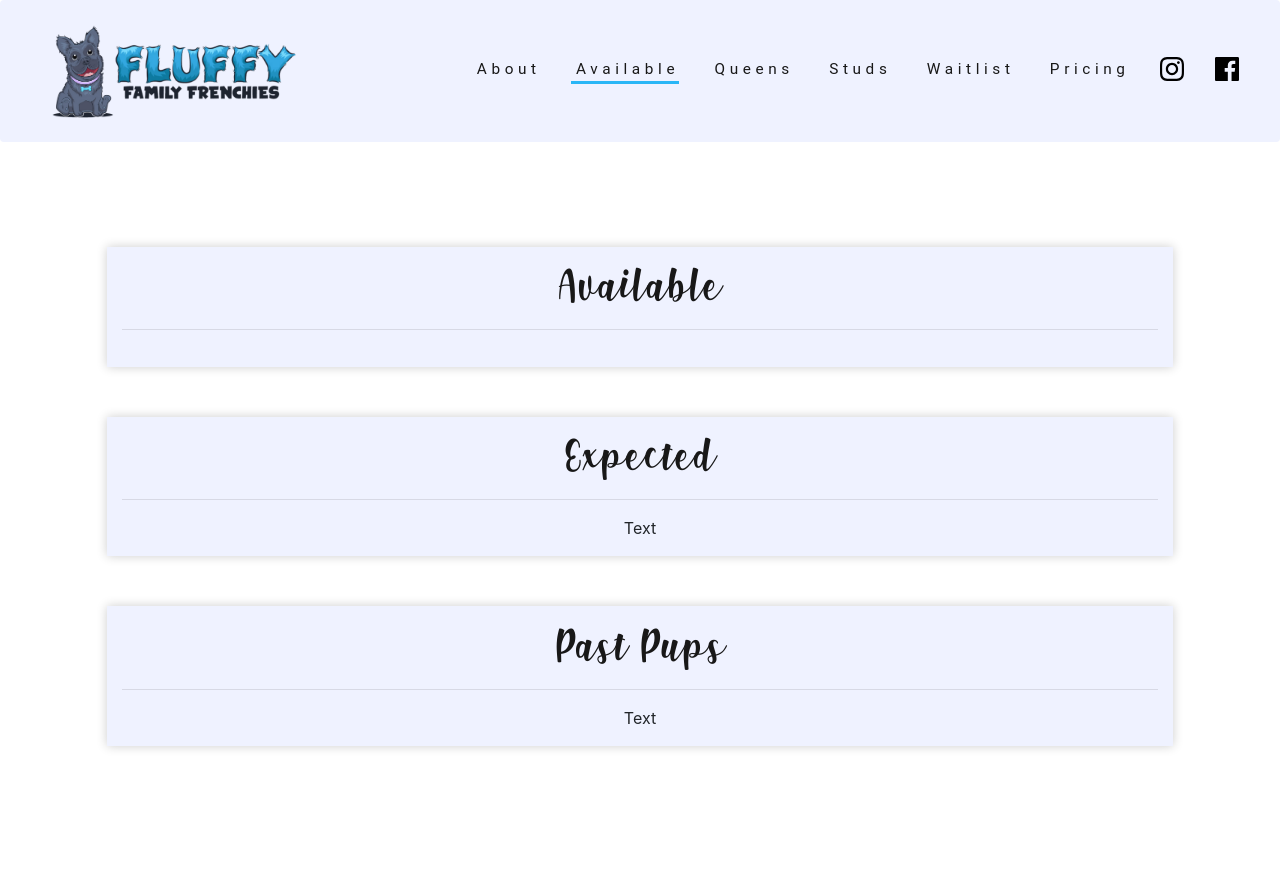
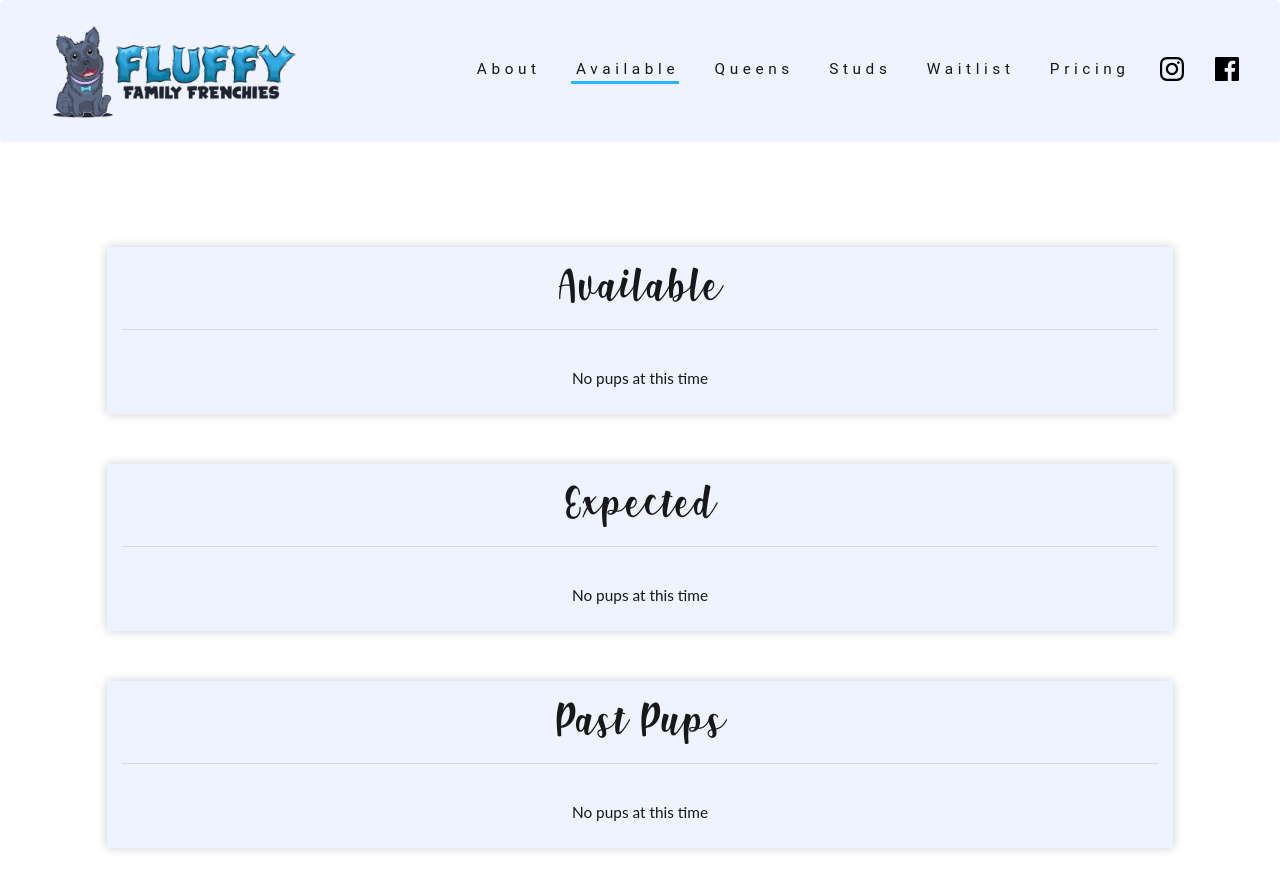
Before and after one commit to PandRaid/floofs, a React (Create React App) app: page /available in a window 1280 px wide. Before the commit the page ends 800 px from the top, so only its background shows below. Built offline with nearby package versions, Linux system fonts and the light colour scheme; no server answers.

Commit message:
Working avail page

```diff
--- a/src/pages/Available.js
+++ b/src/pages/Available.js
@@ -6,11 +6,15 @@
 import ReactHtmlParser from 'react-html-parser';
 
 
-  function getAvail() {
+  function parseFetch() {
   	var list = arguments[0];
 
-  	if (list.length > 0){
-  		var html = '<div class="info__text">';
+
+  	var html = '<div class="info__text">';
+  	if (list.length === 0){
+  		html += 'No pups at this time';
+  	}
+	else {
   		var count = 0;
 
   		list.forEach(function(entry) {
@@ -32,13 +36,11 @@
 		    }
 		    count++;
 		});
-
-
-  		html = html + '</div>'
-  		return html;
   	}
 
 
+	html = html + '</div> </br>'
+	return html;
   }
 
 class Available extends React.PureComponent {
@@ -47,25 +49,33 @@
   constructor(props){
     super(props);
     this.state = {
-      list: []
+      avail: [],
+      exp: [],
+      past: []
     }
   }
 
   // Fetch the list on first mount
   componentDidMount() {
-    this.getList();
+    this.getAvail();
   }
 
   // Retrieves the list of items from the Express app
-  getList = () => {
+  getAvail = () => {
     fetch('/avail')
     .then(res => res.json())
-    .then(data => this.setState({ list : data.available }))
+    .then(data => this.setState({ avail : data.available, exp : data.expected, past : data.past }))
   }
 
+  render() {
+  	const {avail} = this.state;
+  	const {exp} = this.state;
+  	const {past} = this.state;
+  	console.log("B1 " + avail);
+  	console.log("B2 " + exp);
+  	console.log("B3 " + past);
 
-  render() {
-  	const {list} = this.state;
+
 
     return (
       <Container fluid>
@@ -75,7 +85,7 @@
 	    <Col xs={6} md={10} className="available__box box__color">
 	    	  <h1 className="mt-2 available__text"> Available </h1>
 	    	  <hr className="break_pad"/>
-	    	  		{ReactHtmlParser (getAvail(list))}
+	    	  		{ReactHtmlParser (parseFetch(avail))}
 
 
 	    </Col>
@@ -85,8 +95,8 @@
       	<Col></Col>
 	    <Col xs={6} md={10} className="available__box box__color">
 	    	  <h1 className="mt-2 available__text"> Expected </h1>
-	    	  <hr/>
-	    	  <p> Text </p>
+	    	  <hr className="break_pad"/>
+	    	  {ReactHtmlParser (parseFetch(exp))}
 	    </Col>
 	    <Col></Col>
 	  </Row>
@@ -94,8 +104,8 @@
       	<Col></Col>
 	    <Col xs={6} md={10} className="available__box box__color">
 	    	  <h1 className="mt-2 available__text"> Past Pups </h1>
-	    	  <hr/>
-	    	  <p> Text </p>
+	    	  <hr className="break_pad"/>
+	    	  {ReactHtmlParser (parseFetch(past))}
 	    </Col>
 	    <Col></Col>
 	  </Row>
```
